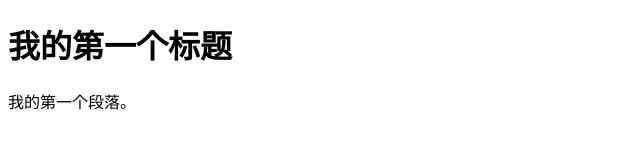
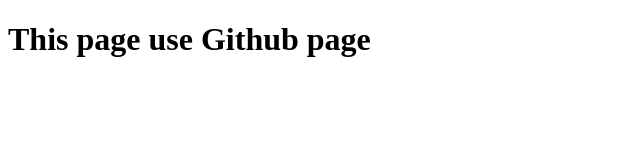
Before and after one commit to HuxleyChina/HuxleyChina.github.io, a plain HTML site: page index.html in a window 1280 px wide. Shown: the whole page, without its empty margins (0-640 px from the left). Drawn offline with Linux system fonts and the light colour scheme.

Commit message:
Update index.html

```diff
--- a/index.html
+++ b/index.html
@@ -1,21 +1,9 @@
 <!DOCTYPE html>
 
-<html>
-
 <head>
-
-<meta charset="utf-8">
-
-<title>菜鸟教程(runoob.com)</title>
-
+    <meta charset="utf-8">
 </head>
 
 <body>
-
-    <h1>我的第一个标题</h1>
-
-    <p>我的第一个段落。</p>
-
+    <h1>This page use Github page</h1>
 </body>
-
-</html>
```
